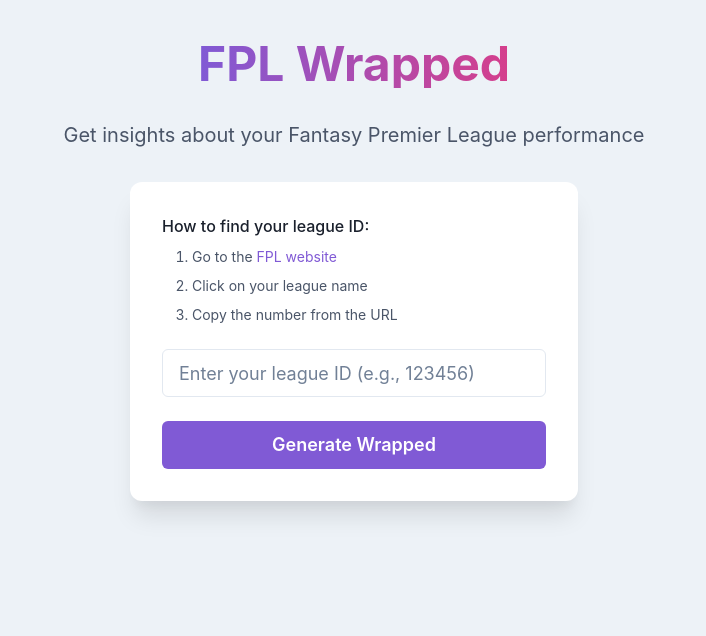
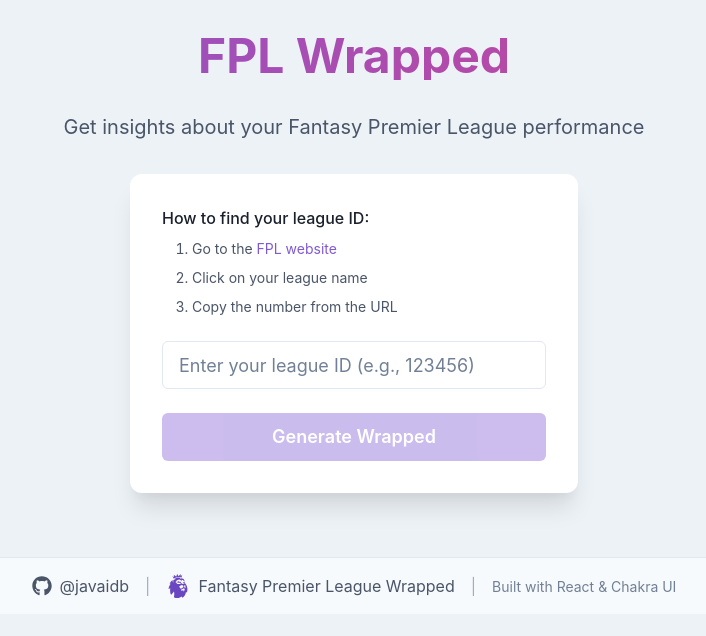
Before and after one commit to javaidb/fpl-wrapped, a React (Vite) app: page / in a window 1280 px wide. Shown: the top 636 px of the page, without its empty margins (286-992 px from the left). Built offline with nearby package versions, Linux system fonts and the light colour scheme.

Commit message:
Main change group: Added footer, added export PDF functionality

```diff
--- a/package.json
+++ b/package.json
@@ -12,14 +12,18 @@
     "deploy": "gh-pages -d dist"
   },
   "dependencies": {
+    "@chakra-ui/icons": "^2.2.4",
     "@chakra-ui/react": "^2.8.2",
     "@emotion/react": "^11.11.3",
     "@emotion/styled": "^11.11.0",
     "axios": "^1.6.7",
     "framer-motion": "^11.0.3",
+    "html2canvas": "^1.4.1",
+    "jspdf": "^3.0.1",
     "react": "^18.2.0",
     "react-dom": "^18.2.0",
     "react-icons": "^5.5.0",
+    "react-to-pdf": "^2.0.0",
     "recharts": "^2.10.4"
   },
   "devDependencies": {
--- a/src/App.tsx
+++ b/src/App.tsx
@@ -1,191 +1,161 @@
-import { useState } from 'react';
+import { useState, useRef } from 'react';
 import {
   ChakraProvider,
   Box,
   VStack,
-  Heading,
-  Input,
+  Container,
   Button,
+  useToast,
+  Spinner,
   Text,
-  useToast,
-  Container,
-  Progress,
-  Link,
-  OrderedList,
-  ListItem,
 } from '@chakra-ui/react';
-import { fetchLeagueInfo, fetchManagerHistory, LeagueInfo, ManagerHistory } from './services/fplApi';
+import { FaFilePdf } from 'react-icons/fa';
+import { jsPDF } from 'jspdf';
+import html2canvas from 'html2canvas';
+import LeagueForm from './components/LeagueForm';
 import LeagueStats from './components/LeagueStats';
+import Footer from './components/Footer';
+import { fetchLeagueInfo, fetchManagerHistory } from './services/fplApi';
+import type { LeagueInfo, ManagerHistory } from './services/fplApi';
 
 function App() {
-  const [leagueId, setLeagueId] = useState('');
-  const [loading, setLoading] = useState(false);
   const [leagueInfo, setLeagueInfo] = useState<LeagueInfo | null>(null);
   const [managerHistories, setManagerHistories] = useState<Record<number, ManagerHistory>>({});
-  const [loadingProgress, setLoadingProgress] = useState(0);
+  const [isLoading, setIsLoading] = useState(false);
+  const [isExporting, setIsExporting] = useState(false);
+  const contentRef = useRef<HTMLDivElement>(null);
   const toast = useToast();
 
-  const handleSubmit = async (e: React.FormEvent) => {
-    e.preventDefault();
-    if (!leagueId) {
-      toast({
-        title: 'Error',
-        description: 'Please enter a league ID',
-        status: 'error',
-        duration: 3000,
-        isClosable: true,
+  const handleExportPDF = async () => {
+    if (!contentRef.current) return;
+
+    setIsExporting(true);
+    try {
+      const canvas = await html2canvas(contentRef.current, {
+        scale: 2,
+        logging: false,
+        useCORS: true,
       });
-      return;
+
+      const imgWidth = 210; // A4 width in mm
+      const pageHeight = 297; // A4 height in mm
+      const imgHeight = (canvas.height * imgWidth) / canvas.width;
+      let heightLeft = imgHeight;
+      let position = 0;
+
+      const pdf = new jsPDF('p', 'mm', 'a4');
+      let firstPage = true;
+
+      while (heightLeft >= 0) {
+        if (!firstPage) {
+          pdf.addPage();
+        }
+        pdf.addImage(
+          canvas.toDataURL('image/jpeg', 1.0),
+          'JPEG',
+          0,
+          position,
+          imgWidth,
+          imgHeight,
+          '',
+          'FAST'
+        );
+        heightLeft -= pageHeight;
+        position -= pageHeight;
+        firstPage = false;
       }
 
-    setLoading(true);
-    setLoadingProgress(0);
-    setLeagueInfo(null);
-    setManagerHistories({});
-
-    try {
-      // Fetch league information
-      const league = await fetchLeagueInfo(leagueId);
-
-      if (!league.standings.results.length) {
-        throw new Error('No managers found in this league. Please check if the league ID is correct.');
-      }
-
-      setLeagueInfo(league);
-
-      // Fetch manager histories
-      const totalManagers = league.standings.results.length;
-      const histories: Record<number, ManagerHistory> = {};
-      let failedManagers = 0;
-
-      for (let i = 0; i < totalManagers; i++) {
-        const manager = league.standings.results[i];
-        try {
-          const history = await fetchManagerHistory(manager.entry);
-          histories[manager.entry] = history;
-          setLoadingProgress(((i + 1) / totalManagers) * 100);
-        } catch (error) {
-          console.error(`Failed to fetch history for manager ${manager.entry_name}`);
-          failedManagers++;
-        }
-      }
-
-      if (failedManagers === totalManagers) {
-        throw new Error('Could not fetch data for any managers. The FPL API might be temporarily unavailable.');
-      }
-
-      setManagerHistories(histories);
-
-      if (failedManagers > 0) {
-        toast({
-          title: 'Partial Data Loaded',
-          description: `Loaded data for ${totalManagers - failedManagers} out of ${totalManagers} managers.`,
-          status: 'warning',
-          duration: 5000,
-          isClosable: true,
-        });
-      } else {
+      pdf.save('fpl-wrapped-report.pdf');
       toast({
         title: 'Success',
-          description: 'League data loaded successfully!',
+        description: 'PDF exported successfully!',
         status: 'success',
         duration: 3000,
         isClosable: true,
       });
-      }
     } catch (error) {
-      const errorMessage = error instanceof Error ? error.message : 'Failed to fetch league data. Please try again later.';
+      console.error('Error exporting PDF:', error);
       toast({
         title: 'Error',
-        description: errorMessage,
+        description: 'Failed to export PDF. Please try again.',
         status: 'error',
         duration: 5000,
         isClosable: true,
       });
     } finally {
-      setLoading(false);
+      setIsExporting(false);
+    }
+  };
+
+  const handleSubmit = async (leagueId: string) => {
+    setIsLoading(true);
+    try {
+      const league = await fetchLeagueInfo(leagueId);
+      setLeagueInfo(league);
+
+      // Fetch history for all managers
+      const histories: Record<number, ManagerHistory> = {};
+      for (const manager of league.standings.results) {
+        try {
+          const history = await fetchManagerHistory(manager.entry);
+          histories[manager.entry] = history;
+        } catch (error) {
+          console.error(`Failed to fetch history for manager ${manager.entry}:`, error);
+        }
+      }
+      setManagerHistories(histories);
+    } catch (error) {
+      console.error('Error:', error);
+      toast({
+        title: 'Error',
+        description: error instanceof Error ? error.message : 'Failed to fetch league data',
+        status: 'error',
+        duration: 5000,
+        isClosable: true,
+      });
+    } finally {
+      setIsLoading(false);
     }
   };
 
   return (
     <ChakraProvider>
-      <Box minH="100vh" bg="gray.100" py={10}>
-        <Container maxW="container.xl">
-          <VStack spacing={8}>
-            <Heading
-              as="h1"
-              size="2xl"
-              bgGradient="linear(to-r, purple.500, pink.500)"
-              bgClip="text"
-            >
-              FPL Wrapped
-            </Heading>
+      <Box minH="100vh" bg="gray.100" position="relative" pb="16">
+        <Container maxW="container.xl" pt={8}>
+          <VStack spacing={8} align="stretch">
+            <LeagueForm onSubmit={handleSubmit} />
 
-            <Text fontSize="xl" textAlign="center" color="gray.600">
-              Get insights about your Fantasy Premier League performance
-            </Text>
-
-            <Box
-              as="form"
-              onSubmit={handleSubmit}
-              w="full"
-              maxW="md"
-              p={8}
-              bg="white"
-              borderRadius="xl"
-              boxShadow="xl"
-            >
-              <VStack spacing={6}>
-                <Box w="full">
-                  <Text mb={2} fontWeight="medium">How to find your league ID:</Text>
-                  <OrderedList spacing={2} pl={4} color="gray.600" fontSize="sm">
-                    <ListItem>Go to the <Link href="https://fantasy.premierleague.com/" isExternal color="purple.500">FPL website</Link></ListItem>
-                    <ListItem>Click on your league name</ListItem>
-                    <ListItem>Copy the number from the URL</ListItem>
-                  </OrderedList>
-                </Box>
-
-                <Input
-                  placeholder="Enter your league ID (e.g., 123456)"
-                  value={leagueId}
-                  onChange={(e) => setLeagueId(e.target.value)}
-                  size="lg"
-                  type="number"
-                />
-                <Button
-                  type="submit"
-                  colorScheme="purple"
-                  size="lg"
-                  w="full"
-                  isLoading={loading}
-                >
-                  Generate Wrapped
-                </Button>
-                {loading && (
-                  <Box w="full">
-                    <Text mb={2} fontSize="sm" color="gray.600" textAlign="center">
-                      Fetching data for all managers...
-                    </Text>
-                    <Progress
-                      value={loadingProgress}
-                      w="full"
-                      colorScheme="purple"
-                      hasStripe
-                      isAnimated
-                    />
+            {isLoading && (
+              <Box textAlign="center" py={10}>
+                <Spinner size="xl" />
+                <Text mt={4}>Loading league data...</Text>
               </Box>
             )}
-              </VStack>
+
+            <div ref={contentRef}>
+              {leagueInfo && Object.keys(managerHistories).length > 0 && (
+                <>
+                  <Box mb={4} textAlign="right">
+                    <Button
+                      leftIcon={<FaFilePdf />}
+                      colorScheme="red"
+                      onClick={handleExportPDF}
+                      isLoading={isExporting}
+                      loadingText="Exporting..."
+                    >
+                      Export as PDF
+                    </Button>
                   </Box>
-
-            {leagueInfo && Object.keys(managerHistories).length > 0 && (
                   <LeagueStats
                     leagueInfo={leagueInfo}
                     managerHistories={managerHistories}
                   />
+                </>
               )}
+            </div>
           </VStack>
         </Container>
+        <Footer />
       </Box>
     </ChakraProvider>
   );
--- /dev/null
+++ b/src/components/Footer.tsx
@@ -0,0 +1,53 @@
+import { Box, Container, Stack, Text, Link, Icon } from '@chakra-ui/react';
+import { FaGithub } from 'react-icons/fa';
+import { SiPremierleague } from 'react-icons/si';
+
+const Footer = () => {
+  return (
+    <Box
+      as="footer"
+      bg="gray.50"
+      borderTop="1px"
+      borderColor="gray.200"
+      py={4}
+      position="relative"
+      mt={8}
+    >
+      <Container maxW="container.xl">
+        <Stack
+          direction={{ base: 'column', md: 'row' }}
+          spacing={4}
+          justify="center"
+          align="center"
+        >
+          <Link
+            href="https://github.com/javaidb"
+            isExternal
+            display="flex"
+            alignItems="center"
+            color="gray.600"
+            _hover={{ color: 'gray.800' }}
+          >
+            <Icon as={FaGithub} boxSize={5} mr={2} />
+            <Text>@javaidb</Text>
+          </Link>
+
+          <Text color="gray.400" display={{ base: 'none', md: 'block' }}>|</Text>
+
+          <Stack direction="row" spacing={2} align="center">
+            <Icon as={SiPremierleague} boxSize={6} color="purple.600" />
+            <Text color="gray.600">Fantasy Premier League Wrapped</Text>
+          </Stack>
+
+          <Text color="gray.400" display={{ base: 'none', md: 'block' }}>|</Text>
+
+          <Text fontSize="sm" color="gray.500">
+            Built with React & Chakra UI
+          </Text>
+        </Stack>
+      </Container>
+    </Box>
+  );
+};
+
+export default Footer;
--- /dev/null
+++ b/src/components/LeagueForm.tsx
@@ -0,0 +1,88 @@
+import { useState } from 'react';
+import {
+  Box,
+  VStack,
+  Heading,
+  Input,
+  Button,
+  Text,
+  Link,
+  OrderedList,
+  ListItem,
+} from '@chakra-ui/react';
+
+interface LeagueFormProps {
+  onSubmit: (leagueId: string) => void;
+}
+
+const LeagueForm = ({ onSubmit }: LeagueFormProps) => {
+  const [leagueId, setLeagueId] = useState('');
+
+  const handleSubmit = (e: React.FormEvent) => {
+    e.preventDefault();
+    if (leagueId) {
+      onSubmit(leagueId);
+    }
+  };
+
+  return (
+    <>
+      <Heading
+        as="h1"
+        size="2xl"
+        bgGradient="linear(to-r, purple.500, pink.500)"
+        bgClip="text"
+        textAlign="center"
+      >
+        FPL Wrapped
+      </Heading>
+
+      <Text fontSize="xl" textAlign="center" color="gray.600">
+        Get insights about your Fantasy Premier League performance
+      </Text>
+
+      <Box
+        as="form"
+        onSubmit={handleSubmit}
+        w="full"
+        maxW="md"
+        p={8}
+        bg="white"
+        borderRadius="xl"
+        boxShadow="xl"
+        mx="auto"
+      >
+        <VStack spacing={6}>
+          <Box w="full">
+            <Text mb={2} fontWeight="medium">How to find your league ID:</Text>
+            <OrderedList spacing={2} pl={4} color="gray.600" fontSize="sm">
+              <ListItem>Go to the <Link href="https://fantasy.premierleague.com/" isExternal color="purple.500">FPL website</Link></ListItem>
+              <ListItem>Click on your league name</ListItem>
+              <ListItem>Copy the number from the URL</ListItem>
+            </OrderedList>
+          </Box>
+
+          <Input
+            placeholder="Enter your league ID (e.g., 123456)"
+            value={leagueId}
+            onChange={(e) => setLeagueId(e.target.value)}
+            size="lg"
+            type="number"
+          />
+
+          <Button
+            type="submit"
+            colorScheme="purple"
+            size="lg"
+            w="full"
+            isDisabled={!leagueId}
+          >
+            Generate Wrapped
+          </Button>
+        </VStack>
+      </Box>
+    </>
+  );
+};
+
+export default LeagueForm;
```
Also changed, not shown: 1 other file (tests, documents, lock files or other folders). Lines whose indentation alone changed are shown as unchanged.
